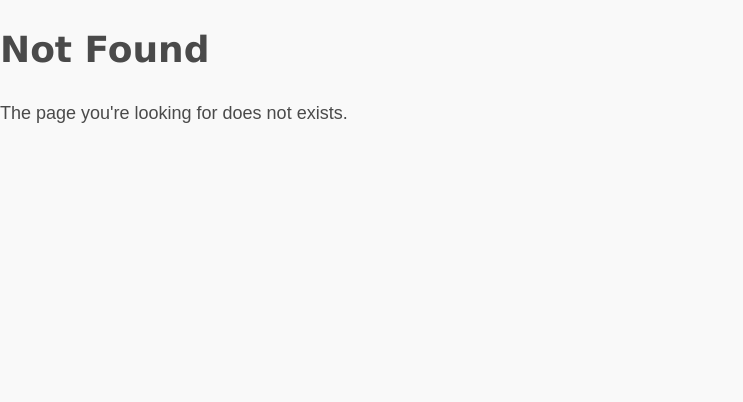
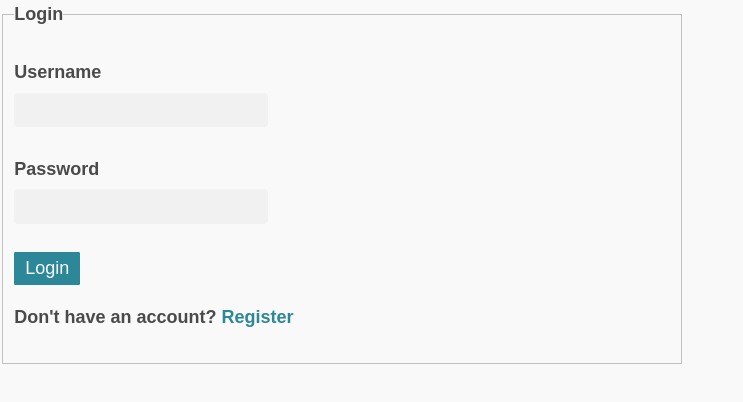
Before and after one commit to tarrows/typereact, a React app in the folder front/: page /login in a window 1280 px wide. Before the commit this address had no page. Shown: the top 402 px of the page, without its empty margins (0-743 px from the left). Built offline with nearby package versions, Linux system fonts and the light colour scheme.

Commit message:
create login page

```diff
--- a/front/src/App.js
+++ b/front/src/App.js
@@ -8,6 +8,7 @@ import typeApp from "./reducers";
 
 import TypeReact from "./components/TypeReact";
 import NotFound from "./components/NotFound";
+import Login from "./components/Login";
 
 let store = createStore(typeApp, applyMiddleware(thunk));
 
@@ -18,6 +19,7 @@ class App extends Component {
         <BrowserRouter>
           <Switch>
             <Route exact path="/" component={TypeReact} />
+            <Route exact path="/login" component={Login} />
             <Route component={NotFound} />
           </Switch>
         </BrowserRouter>
--- /dev/null
+++ b/front/src/components/Login.jsx
@@ -0,0 +1,53 @@
+import React, { Component } from 'react';
+import { connect } from 'react-redux';
+
+import { Link } from 'react-router-dom';
+
+
+class Login extends Component {
+
+  state = {
+    username: "",
+    password: "",
+  }
+
+  onSubmit = e => {
+    e.preventDefault();
+    console.error("NOT IMPLEMENTED!!!");
+  }
+
+  render() {
+    return (
+      <form onSubmit={this.onSubmit}>
+        <fieldset>
+          <legend>Login</legend>
+          <p>
+            <label htmlFor="username">Username</label>
+            <input type="text" id="username" onChange={e => this.setState({username: e.target.value})} />
+          </p>
+          <p>
+            <label htmlFor="password">Password</label>
+            <input type="password" id="password" onChange={e => this.setState({password: e.target.value})} />
+          </p>
+          <p>
+            <button type="submit">Login</button>
+          </p>
+
+          <p>
+            Don't have an account? <Link to="/register">Register</Link>
+          </p>
+        </fieldset>
+      </form>
+    )
+  }
+}
+
+const mapStateToProps = state => {
+  return {};
+}
+
+const mapDispatchToProps = dispatch => {
+  return {};
+}
+
+export default connect(mapStateToProps, mapDispatchToProps)(Login);
```
